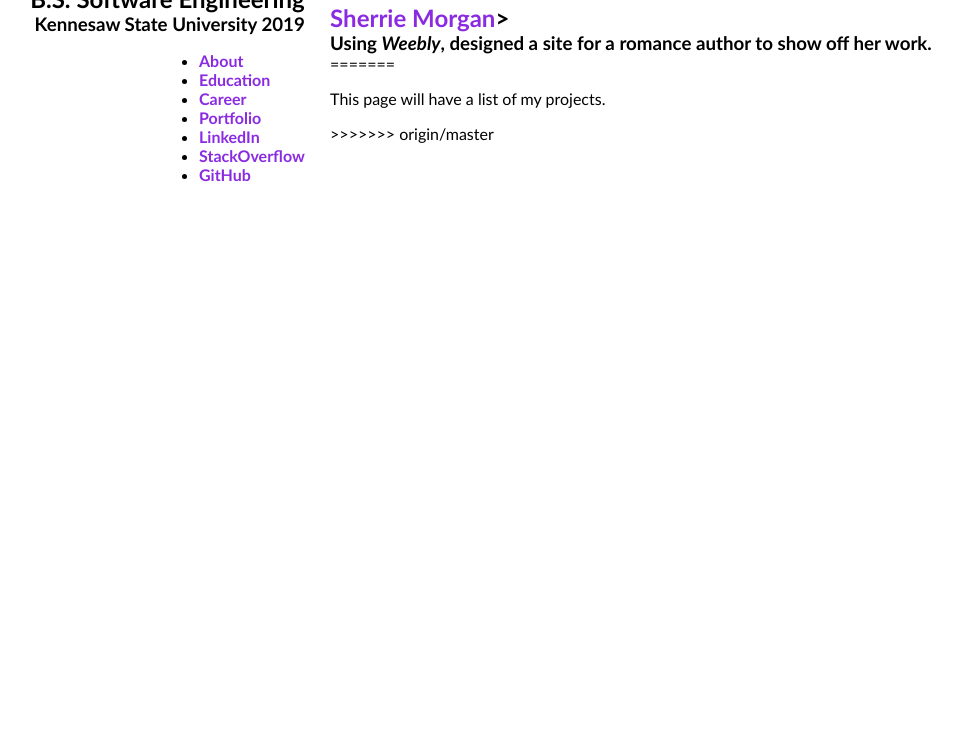
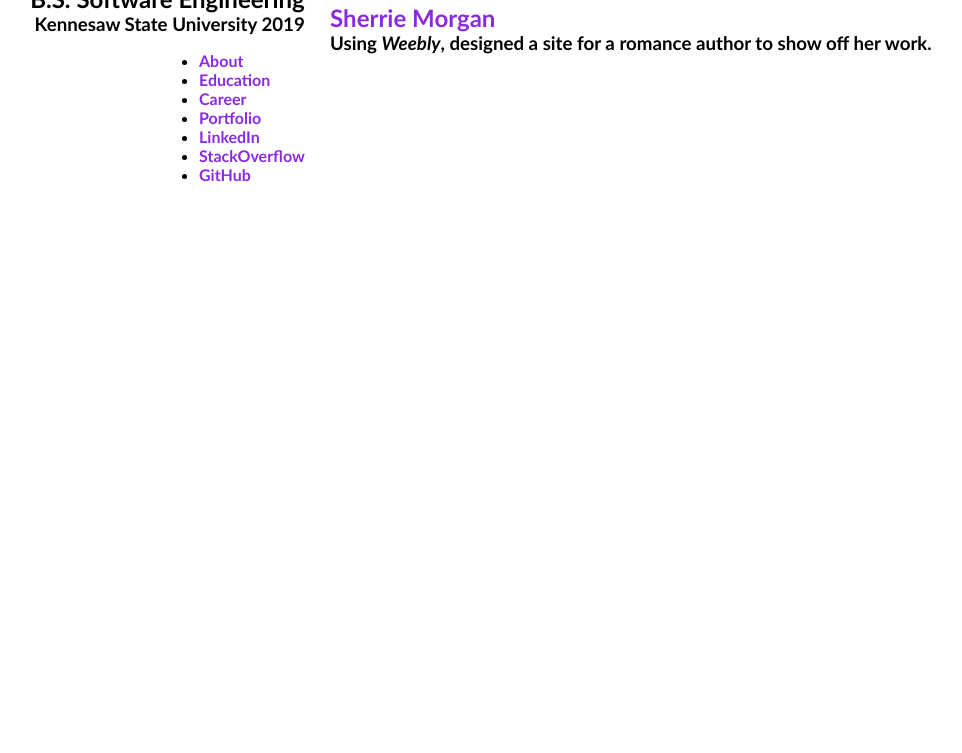
Before and after one commit to brandmorg/brandmorg.github.io, a plain HTML site: page portfolio.html in a window 1280 px wide. Shown: the part 63-816 px from the top of the page, without its empty margins (272-1234 px from the left). Drawn offline with Linux system fonts and the light colour scheme; a script that the page names is missing.

Commit message:
new updates.

```diff
--- a/portfolio.html
+++ b/portfolio.html
@@ -26,12 +26,9 @@
 
                 <div class="fright", align="left">
                         <h1><u>Portfolio:</u></h1>
-<<<<<<< HEAD
-                    <h2><a href="http://www.sherrieleamorgan.com/">Sherrie Morgan</a>></h2>
+                        <br>
+                    <h2><a href="http://www.sherrieleamorgan.com/">Sherrie Morgan</a></h2>
                     <h3>Using <i>Weebly</i>, designed a site for a romance author to show off her work.</h3>
-=======
-                    <p>This page will have a list of my projects.</p>
->>>>>>> origin/master
                 </div>
         </div>
 
```
